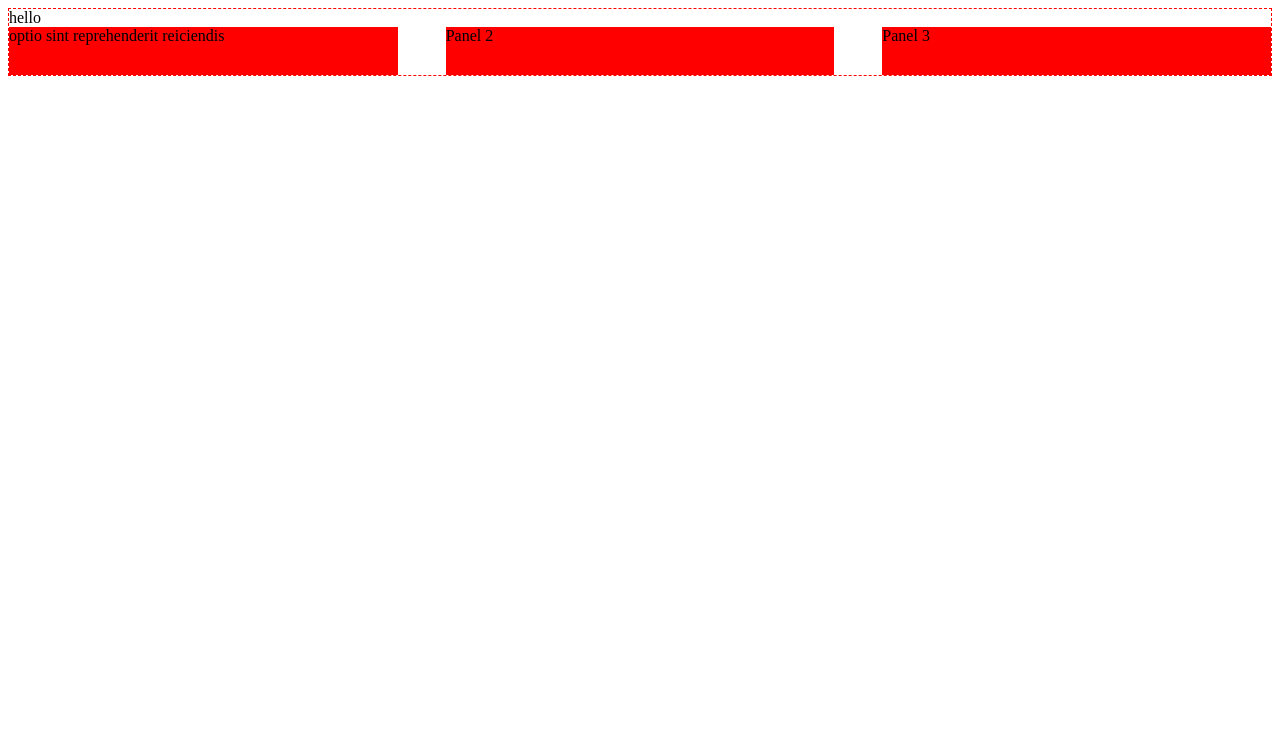
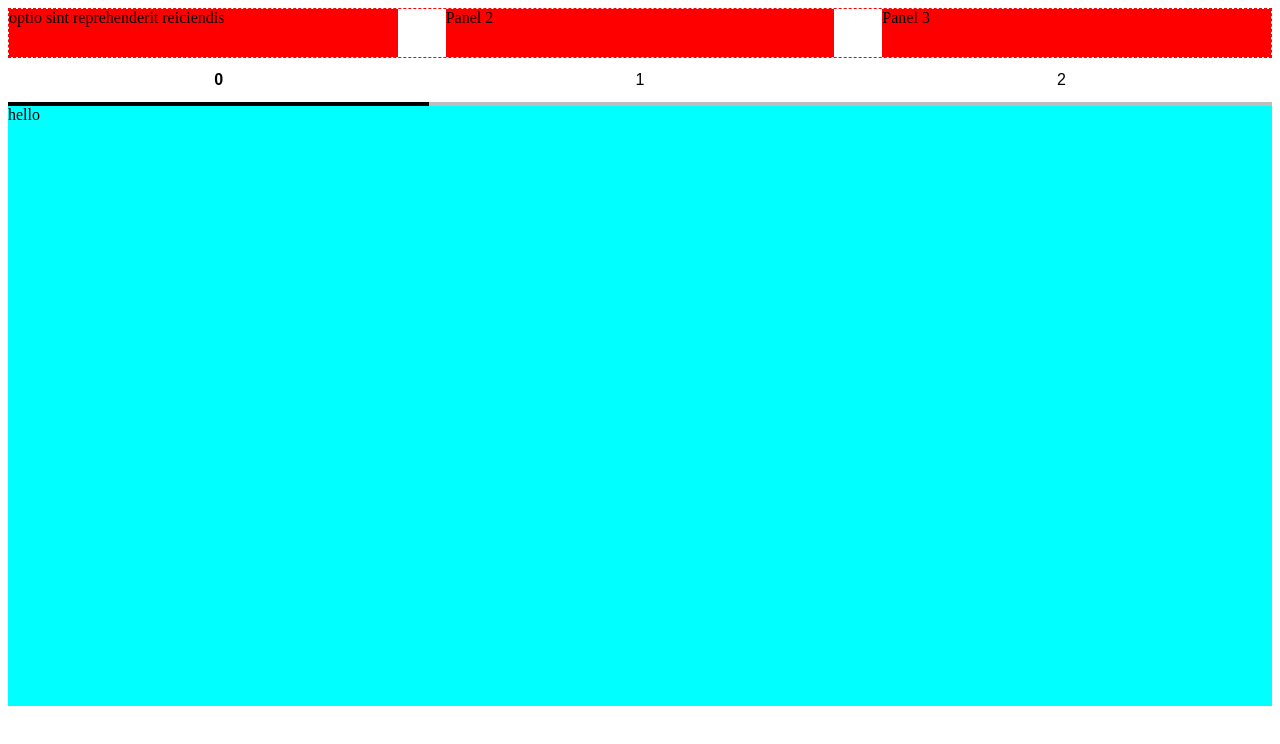
Before and after one commit to stoikal/components, a website built with webpack: page src/index.html in a window 1280 px wide. Built offline with nearby package versions, Linux system fonts and the light colour scheme.

Commit message:
fix typo on tabs-container template

```diff
--- a/src/components/tabs-container.js
+++ b/src/components/tabs-container.js
@@ -36,7 +36,7 @@ template.innerHTML = `
 
   <div class="tab-title-container">
   </div>
-  <slot>/slot>
+  <slot></slot>
 
 `;
 
--- a/src/index.html
+++ b/src/index.html
@@ -24,6 +24,7 @@
 
     .panel-content {
       height: 600px;
+      background-color: aqua;
     }
   </style>
   <title>Document</title>
@@ -31,7 +32,6 @@
 <body>
   <main>
     <div class="main-container">
-      hello
       <resizeable-panels-container>
         <resizeable-panel>
           <div class="panel-content">
@@ -51,5 +51,19 @@
       </resizeable-panels-container>
     </div>
   </main>
+
+  <section>
+    <tabs-container>
+      <tab-content>
+        <div class="panel-content">hello</div>
+      </tab-content>
+      <tab-content>
+        <div class="panel-content">ohayo</div>
+      </tab-content>
+      <tab-content>
+        <div class="panel-content">hola</div>
+      </tab-content>
+    </tabs-container>
+  </section>
 </body>
 </html>
```
